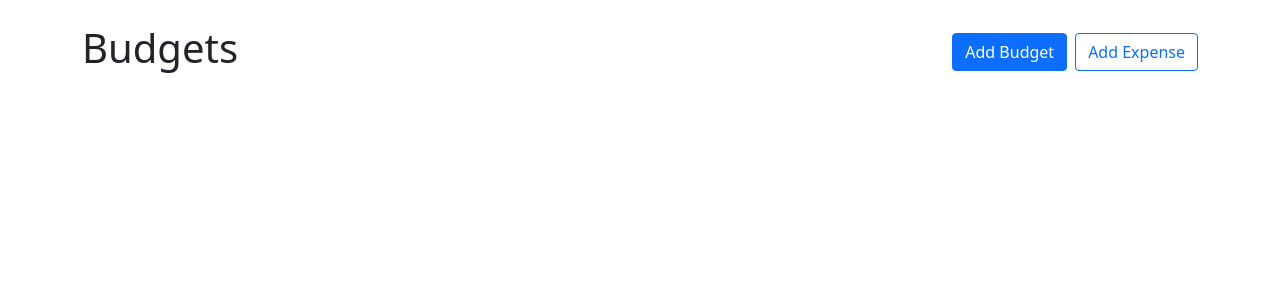
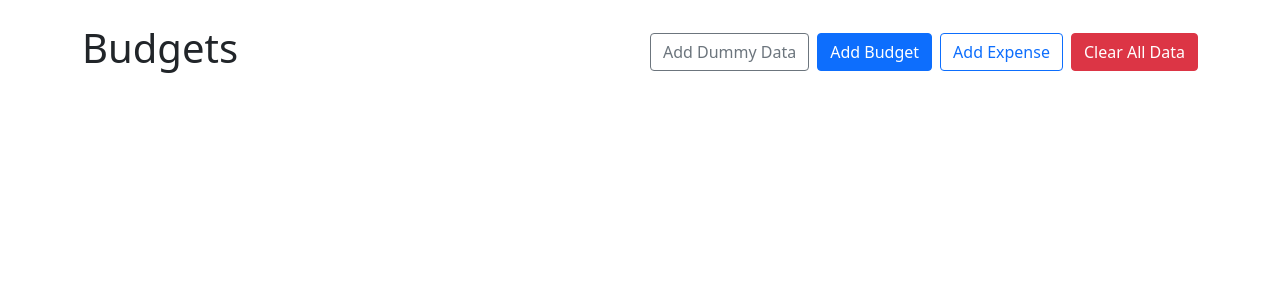
Before and after one commit to ahmed-m-abdelfatah/react-budget-app, a React (Create React App) app: page / in a window 1280 px wide. Shown: the top 300 px of the page. Built offline with nearby package versions, Linux system fonts and the light colour scheme.

Commit message:
https://youtu.be/yz8x71BiGXg?t=3005

```diff
--- a/src/App.js
+++ b/src/App.js
@@ -6,7 +6,7 @@ import AddExpenseModal from './components/AddExpenseModal';
 import BudgetCard from './components/BudgetCard';
 import TotalBudgetCard from './components/TotalBudgetCard';
 import UncategorizedBudgetCard from './components/UncategorizedBudgetCard';
-import { UNCATEGORIZED_BUDGET_ID, useBudgets } from './contexts/BudgetsContext';
+import { useBudgets } from './contexts/BudgetsContext';
 import './css/style.min.css';
 
 function App() {
@@ -14,7 +14,7 @@ function App() {
   const [showAddExpenseModal, setShowAddExpenseModal] = useState(false);
   const [addExpenseModalBudgetId, setAddExpenseModalBudgetId] = useState();
   const [viewExpensesModalBudgetId, setViewExpensesModalBudgetId] = useState();
-  const { budgets, getBudgetExpenses } = useBudgets();
+  const { budgets, getBudgetExpenses, clearAllData, addDummyData } = useBudgets();
 
   function openAddExpenseModal(budgetId) {
     setShowAddExpenseModal(true);
@@ -33,11 +33,17 @@ function App() {
       <Container className='my-4'>
         <Stack direction='horizontal' gap='2' className='mb-4 text-capitalize flex-wrap justify-content-end'>
           <h1 className='me-auto'>budgets</h1>
+          <Button variant='outline-secondary' className='text-capitalize' onClick={addDummyData}>
+            add dummy data
+          </Button>
           <Button variant='primary' className='text-capitalize' onClick={() => setShowAddBudgetModal(true)}>
             add budget
           </Button>
           <Button variant='outline-primary' className='text-capitalize' onClick={openAddExpenseModal}>
             add expense
+          </Button>
+          <Button variant='danger' className='text-capitalize' onClick={clearAllData}>
+            clear all data
           </Button>
         </Stack>
         <section className='cards'>
@@ -60,9 +66,9 @@ function App() {
                 />
               );
             })}
-            <UncategorizedBudgetCard />
-            <TotalBudgetCard />
           </Masonry>
+          <UncategorizedBudgetCard />
+          <TotalBudgetCard />
           {/* </div> */}
         </section>
       </Container>
--- a/src/components/AddBudgetModal.js
+++ b/src/components/AddBudgetModal.js
@@ -4,7 +4,6 @@ import { useBudgets } from '../contexts/BudgetsContext';
 
 export default function AddBudgetModal({ show, handleClose }) {
   const nameRef = useRef();
-  // console.log('🚀 ~ file: AddBudgetModal.js ~ line 7 ~ AddBudgetModal ~ nameRef', nameRef);
   const maxRef = useRef();
   const { addBudget } = useBudgets();
 
--- a/src/components/AddExpenseModal.js
+++ b/src/components/AddExpenseModal.js
@@ -7,7 +7,6 @@ export default function AddExpenseModal({ show, handleClose, defaultBudgetId })
   const amountRef = useRef();
   const budgetIdRef = useRef();
   const { addExpense, budgets } = useBudgets();
-  // console.log('🚀 ~ file: AddExpenseModal.js ~ line 10 ~ AddExpenseModal ~ addExpense', useBudgets());
 
   function handleSubmit(e) {
     e.preventDefault(); // stop page loading
--- a/src/contexts/BudgetsContext.js
+++ b/src/contexts/BudgetsContext.js
@@ -7,10 +7,6 @@ const BudgetsContext = React.createContext();
 export const UNCATEGORIZED_BUDGET_ID = 'Uncategorized';
 
 export function useBudgets() {
-  // console.log(
-  //   '🚀 ~ file: BudgetsContext.js ~ line 12 ~ useBudgets ~ useContext(BudgetsContext)',
-  //   useContext(BudgetsContext),
-  // );
   return useContext(BudgetsContext);
 }
 
@@ -58,6 +54,108 @@ export const BudgetsProvider = ({ children }) => {
     setExpenses(prevExpenses => prevExpenses.filter(expense => expense.id !== id));
   }
 
+  function clearAllData() {
+    setBudgets([]);
+    setExpenses([]);
+    localStorage.clear();
+  }
+
+  function addDummyData() {
+    clearAllData();
+    setBudgets([
+      {
+        id: 'b50b2342-d189-491f-b6e8-ed4d80173de5',
+        name: 'Entertainment',
+        max: 2000,
+      },
+      {
+        id: 'd9b273b4-7d52-4327-8e26-5e9f30be6b08',
+        name: 'Food',
+        max: 3500,
+      },
+      {
+        id: 'b0f92e5e-ba62-4679-a61d-27a528b8c4a2',
+        name: 'Car wash and oil change',
+        max: 1000,
+      },
+      {
+        id: 'fbe69d54-2cab-43ee-95ec-94eb2897f2b2',
+        name: 'Electronics',
+        max: 10000,
+      },
+      {
+        id: '029a0bdf-569a-4ab0-87e9-cc891e3a59d0',
+        name: 'Jewelry',
+        max: 7000,
+      },
+      {
+        id: 'de44412e-f269-4327-a0d1-01ba37ccfd36',
+        name: 'Clothes',
+        max: 4200,
+      },
+      {
+        id: '97b3e371-bfe1-4e6c-8158-437d15c99f94',
+        name: 'Learning courses',
+        max: 1000,
+      },
+      {
+        id: 'b94458f9-5842-4867-ad66-5af61097a660',
+        name: 'cat',
+        max: 100,
+      },
+    ]);
+    setExpenses([
+      {
+        id: '13d0b7b8-996e-4a37-b82b-b7e73e70046a',
+        budgetId: 'b50b2342-d189-491f-b6e8-ed4d80173de5',
+        amount: 100,
+        description: 'netflix',
+      },
+      {
+        id: 'e2c29668-0b9c-4bf4-be5e-21604bd53e54',
+        budgetId: 'd9b273b4-7d52-4327-8e26-5e9f30be6b08',
+        amount: 50,
+        description: 'fruits',
+      },
+      {
+        id: 'b1ab8ec0-95eb-422b-9cbd-01657ac3c7d7',
+        budgetId: 'd9b273b4-7d52-4327-8e26-5e9f30be6b08',
+        amount: 124,
+        description: 'delivery',
+      },
+      {
+        id: 'e5f6e2cf-833e-4986-ac8e-e13d9db0136e',
+        budgetId: 'de44412e-f269-4327-a0d1-01ba37ccfd36',
+        amount: 750,
+        description: 'winter clothes',
+      },
+      {
+        id: 'de2298fc-f37f-4a08-b3b3-f8f4e57c80da',
+        budgetId: '97b3e371-bfe1-4e6c-8158-437d15c99f94',
+        amount: 670,
+        description: 'udemy',
+      },
+      {
+        id: '759ceb30-0ccf-4bab-bad6-69a455e73a5e',
+        budgetId: '029a0bdf-569a-4ab0-87e9-cc891e3a59d0',
+        amount: 6800,
+        description: 'necklaces',
+      },
+      {
+        id: 'f5eb5dd5-48ef-412f-8275-680eb286f521',
+        budgetId: 'b94458f9-5842-4867-ad66-5af61097a660',
+        amount: 120,
+        description: 'cat food and stuff',
+      },
+      {
+        id: '8d14b84d-f6a9-4101-8db1-b9dd491e4b21',
+        budgetId: 'Uncategorized',
+        amount: 208,
+        description: 'taxes',
+      },
+    ]);
+  }
+
   return (
     <BudgetsContext.Provider
       value={{
@@ -68,6 +166,8 @@ export const BudgetsProvider = ({ children }) => {
         addBudget,
         deleteBudget,
         deleteExpense,
+        clearAllData,
+        addDummyData,
       }}>
       {children}
     </BudgetsContext.Provider>
--- a/src/hooks/useLocalStorage.js
+++ b/src/hooks/useLocalStorage.js
@@ -4,6 +4,7 @@ export default function useLocalStorage(key, defaultValue) {
   const [value, setValue] = useState(() => {
     const jsonValue = localStorage.getItem(key);
     if (jsonValue) return JSON.parse(jsonValue);
+    console.log(JSON.parse(jsonValue));
 
     if (typeof defaultValue == 'function') {
       return defaultValue();
```
